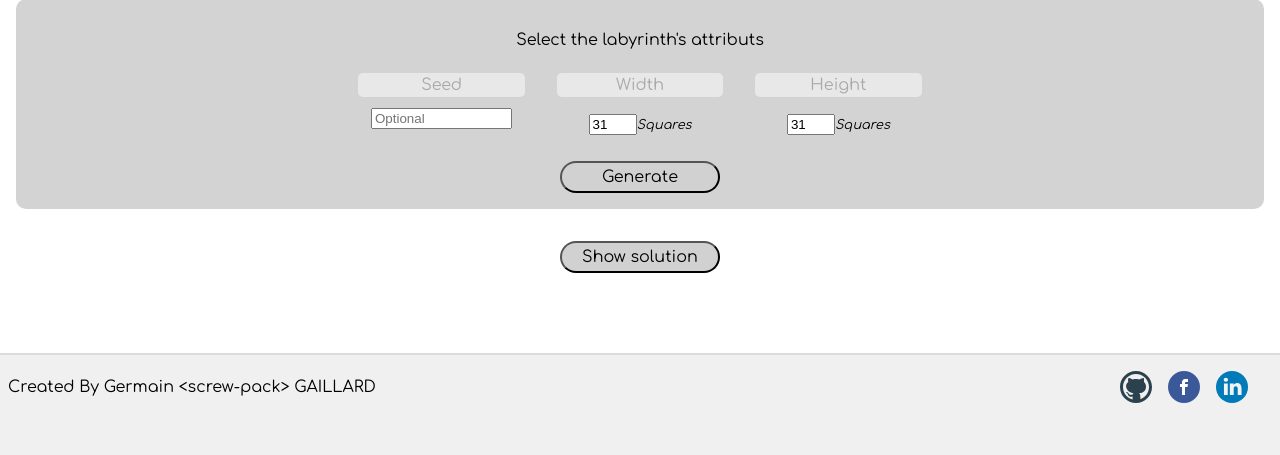
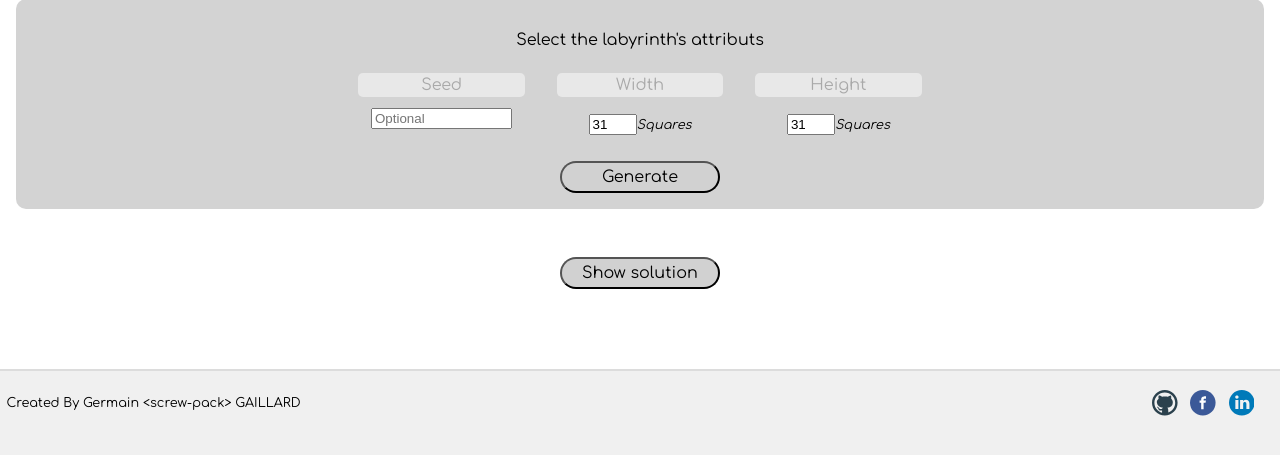
Before and after one commit to gaillard-germain/Mazer, a Flask app: page / in a window 1280 px wide. Shown: the part 156-611 px from the top of the page. Run offline with Flask 2, Linux system fonts and the light colour scheme.

Commit message:
adjusted footer, made maze div y scrollable.

```diff
--- a/mazer_app/static/css/style.css
+++ b/mazer_app/static/css/style.css
@@ -98,6 +98,8 @@
 
 #maze {
   margin: 1em;
+  overflow-x: auto;
+  overflow-y: hidden;
 }
 
 .wall {
@@ -117,17 +119,19 @@
 }
 
 footer {
-  padding: 0 0.5em;
+  padding: 0.5em;
   display: flex;
   justify-content: space-between;
   align-items: center;
+  font-size: 0.8em;
   background-color: #f0f0f0;
   border-top: 2px solid #dcdcdc;
 }
 
 .links {
   display: flex;
-  margin: 1em;
+  margin: 0.5em;
+  padding: 0.5em;
 }
 
 .linkicon {
@@ -136,3 +140,9 @@
   width: 2em;
   height: 2em;
 }
+
+@media screen and (max-width: 640px) {
+  footer {
+    flex-direction: column;
+  }
+}
```
